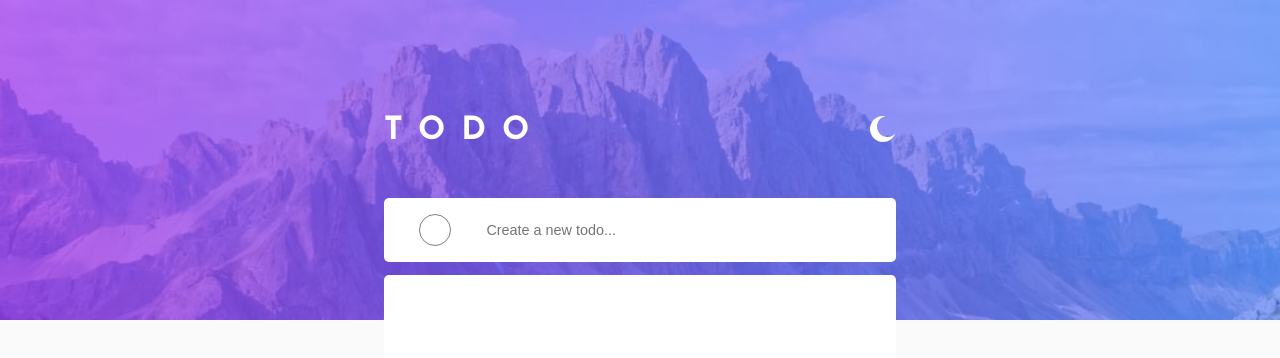
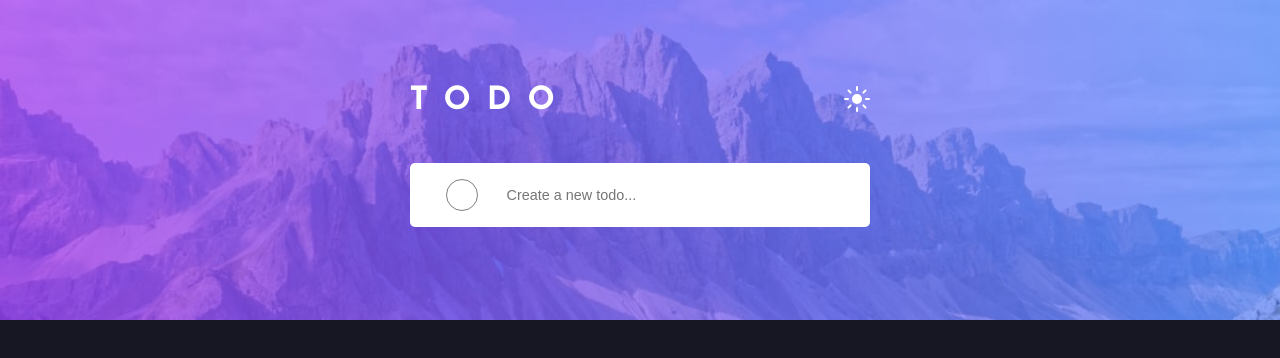
Before and after one commit to naser23/todo-app-react, a React (Create React App) app: page / in a window 1280 px wide. Shown: the top 358 px of the page. Built offline with nearby package versions, Linux system fonts and the light colour scheme.

Commit message:
found out how to be able to toggle the body background color and the button img. It may looked sloppy and might need revision but its pretty good for my first react project. I will try to refactor the code once I get everything working.

```diff
--- a/src/App.js
+++ b/src/App.js
@@ -4,12 +4,14 @@ import InputForm from "./components/InputForm";
 import TodoItemList from "./components/TodoItemList";
 import { useState } from "react";
 import beginningTodos from "./data/BeginningTodos";
+import SunIcon from "./images/icon-sun.svg";
+import MoonIcon from "./images/icon-moon.svg";
+
 import { v4 as uuidv4 } from "uuid";
 
 function App() {
   // getting the beginning todos from local storage.
   const storedTodos = JSON.parse(localStorage.getItem("todos")) || [];
-  console.log(typeof storedTodos);
 
   // seting an app level state varriable to track the list items
   const [todos, setTodos] = useState(storedTodos);
@@ -17,12 +19,49 @@ function App() {
   // saves the items after every change and on refresh
   localStorage.setItem("todos", JSON.stringify(todos));
 
-  // for deleting todos by unique id
   function deleteTodo(id) {
     setTodos(todos.filter((todo) => todo.id !== id));
     console.log(todos);
     localStorage.setItem("todos", JSON.stringify(todos));
   }
+
+  // find out whether it is day or night on the app.
+  const toggledTheme =
+    localStorage.getItem("theme") || localStorage.setItem("theme", "day");
+  const [theme, setTheme] = useState(toggledTheme);
+
+  localStorage.setItem("theme", theme);
+  // toggle it to the opposite theme on click.
+
+  function changeTheme() {
+    // if (localStorage.getItem("theme") == "day") {
+    //   document.body.style.backgroundColor = "hsl(235, 21%, 11%)";
+    //   localStorage.setItem("theme", "night");
+    //   console.log(theme);
+    // } else if (localStorage.getItem("theme") == "night") {
+    //   document.body.style.backgroundColor = "hsl(233, 11%, 84%)";
+    //   localStorage.setItem("theme", "day");
+    // }
+
+    if (theme === "day") {
+      setTheme("night");
+      localStorage.setItem("theme", theme);
+    } else if (theme === "night") {
+      setTheme("day");
+      localStorage.setItem("theme", theme);
+    }
+  }
+
+  theme === "day"
+    ? (document.body.style.backgroundColor = "hsl(233, 11%, 84%)")
+    : (document.body.style.backgroundColor = "hsl(235, 21%, 11%)");
+
+  // change the color of the card, background, and header text to the corresponding theme.
+  // change the img src of the button and the ::after to the corresponding theme.
+  // save and store that preference in local storage
+
+  // dark mode styling
+  const darkContainer = {};
 
   // creating a new todo object and adding it to array of todos
   function addTodo(text) {
@@ -41,9 +80,19 @@ function App() {
 
   return (
     <main className="container">
-      <Header />
-      <InputForm handleAdd={addTodo} />
-      <TodoItemList beginningTodos={todos} handleDelete={deleteTodo} />
+      {theme === "day" ? (
+        <>
+          <Header changeTheme={changeTheme} Icon={MoonIcon} />
+          <InputForm handleAdd={addTodo} />
+          <TodoItemList beginningTodos={todos} handleDelete={deleteTodo} />
+        </>
+      ) : (
+        <>
+          <Header changeTheme={changeTheme} Icon={SunIcon} />
+          <InputForm handleAdd={addTodo} />
+          <TodoItemList beginningTodos={todos} handleDelete={deleteTodo} />
+        </>
+      )}
     </main>
   );
 }
--- a/src/components/Header.js
+++ b/src/components/Header.js
@@ -1,12 +1,11 @@
 import React from "react";
-import moonLogo from "../images/icon-moon.svg";
 
-function Header() {
+function Header({ changeTheme, Icon }) {
   return (
     <div className="header-area">
       <h1>TODO</h1>
-      <button>
-        <img src={moonLogo} alt="moon-icon"></img>
+      <button onClick={changeTheme}>
+        <img src={Icon} alt="theme-icon"></img>
       </button>
     </div>
   );
--- a/src/css/main.css
+++ b/src/css/main.css
@@ -15,7 +15,7 @@ body {
   width: 100vw;
   height: 100vh;
   font-family: "Josefin Sans", sans-serif;
-  background-color: #fafafa;
+  background-color: #d2d3db;
 }
 
 #root {
@@ -37,7 +37,6 @@ body {
   background-repeat: no-repeat;
   background-size: cover;
   position: absolute;
-  background-color: black;
   width: 100%;
   height: 40%;
   top: 0;
@@ -47,12 +46,18 @@ body {
 }
 
 #root .container {
-  width: 90%;
+  width: 100%;
   max-height: auto;
-  display: -ms-grid;
-  display: grid;
-  -ms-grid-rows: 0.5fr 0.25fr 2fr;
-      grid-template-rows: 0.5fr 0.25fr 2fr;
+  display: -webkit-box;
+  display: -ms-flexbox;
+  display: flex;
+  -webkit-box-orient: vertical;
+  -webkit-box-direction: normal;
+      -ms-flex-direction: column;
+          flex-direction: column;
+  -webkit-box-align: center;
+      -ms-flex-align: center;
+          align-items: center;
 }
 
 #root .container .header-area {
@@ -62,6 +67,9 @@ body {
   -webkit-box-pack: justify;
       -ms-flex-pack: justify;
           justify-content: space-between;
+  height: 10%;
+  margin-bottom: 1.5rem;
+  width: 90%;
 }
 
 #root .container .header-area h1 {
@@ -87,6 +95,8 @@ body {
       grid-template-columns: 0.5fr 2fr;
   border-radius: 5px;
   height: 3.5rem;
+  padding: 0 0.5rem;
+  width: 90%;
 }
 
 #root .container .todo-form button {
@@ -108,23 +118,26 @@ body {
   margin-top: 7.5%;
   border-radius: 5px;
   background-color: white;
+  border-radius: 5px;
+  width: 90%;
 }
 
 #root .container .list-items-area ul {
-  padding: 5px 0;
   width: 100%;
   height: 100%;
+  border-radius: 5px;
 }
 
 #root .container .list-items-area ul .list-item {
   height: 3.5rem;
-  list-style-type: none;
   display: -ms-grid;
   display: grid;
   -ms-grid-columns: 0.4fr 1fr 0.4fr;
       grid-template-columns: 0.4fr 1fr 0.4fr;
   border-bottom: 0.5px solid #d2d3db;
   border-radius: 0px;
+  padding: 0 0.5rem;
+  border-radius: 5px;
 }
 
 #root .container .list-items-area ul .list-item p {
@@ -195,10 +208,11 @@ body {
     margin-bottom: 0px;
   }
   #root .container .todo-form {
+    margin-top: 5%;
     height: 4rem;
   }
   #root .container .list-items-area {
-    margin-top: 2%;
+    margin-top: 10%;
   }
   #root .container .list-items-area .list-item {
     height: 4rem;
--- a/src/scss/_queries.scss
+++ b/src/scss/_queries.scss
@@ -27,11 +27,12 @@
       }
 
       .todo-form {
+        margin-top: 5%;
         height: 4rem;
       }
 
       .list-items-area {
-        margin-top: 2%;
+        margin-top: 10%;
 
         .list-item {
           height: 4rem;
--- a/src/scss/main.scss
+++ b/src/scss/main.scss
@@ -16,7 +16,7 @@ body {
   width: 100vw;
   height: 100vh;
   font-family: "Josefin Sans", sans-serif;
-  background-color: $very-light-gray;
+  background-color: hsl(233, 11%, 84%);
 }
 
 #root {
@@ -30,7 +30,7 @@ body {
     content: "";
     @include background($light-mobile-background);
     position: absolute;
-    background-color: black;
+
     width: 100%;
     height: 40%;
     top: 0;
@@ -40,14 +40,19 @@ body {
   }
 
   .container {
-    width: 90%;
+    width: 100%;
     max-height: auto;
-    display: grid;
-    grid-template-rows: 0.5fr 0.25fr 2fr;
+    display: flex;
+    flex-direction: column;
+    align-items: center;
+    // grid-template-rows: 0.5fr 0.25fr 2fr;
 
     .header-area {
       display: flex;
       justify-content: space-between;
+      height: 10%;
+      margin-bottom: 1.5rem;
+      width: 90%;
 
       h1 {
         letter-spacing: 1rem;
@@ -67,6 +72,8 @@ body {
       grid-template-columns: 0.5fr 2fr;
       border-radius: 5px;
       height: 3.5rem;
+      padding: 0 0.5rem;
+      width: 90%;
 
       button {
         background: none;
@@ -87,21 +94,23 @@ body {
     .list-items-area {
       margin-top: 7.5%;
       border-radius: 5px;
-      // border: 1px solid black;
       background-color: white;
+      border-radius: 5px;
+      width: 90%;
 
       ul {
-        padding: 5px 0;
         width: 100%;
         height: 100%;
+        border-radius: 5px;
 
         .list-item {
           height: 3.5rem;
-          list-style-type: none;
           display: grid;
           grid-template-columns: 0.4fr 1fr 0.4fr;
           border-bottom: 0.5px solid $light-grayish-blue;
           border-radius: 0px;
+          padding: 0 0.5rem;
+          border-radius: 5px;
 
           p {
             display: flex;
```
Also changed, not shown: 1 other file (tests, documents, lock files or other folders).
